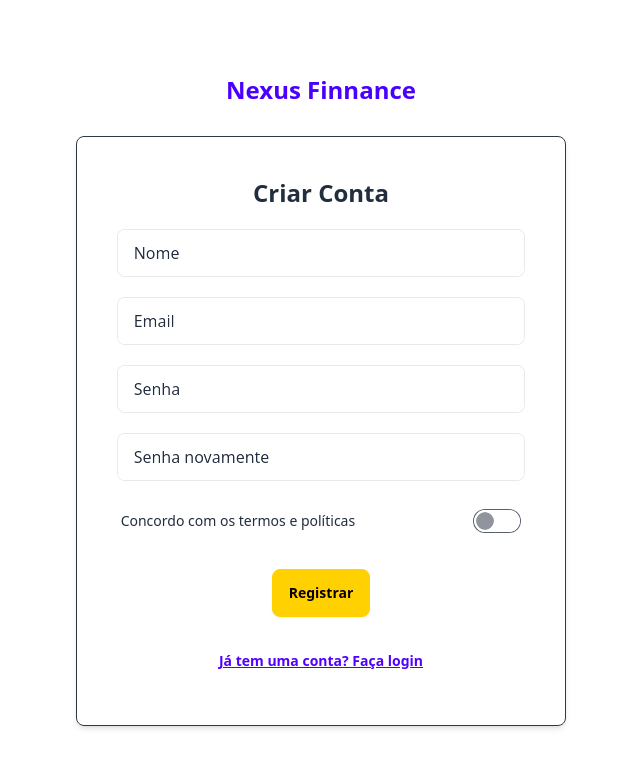
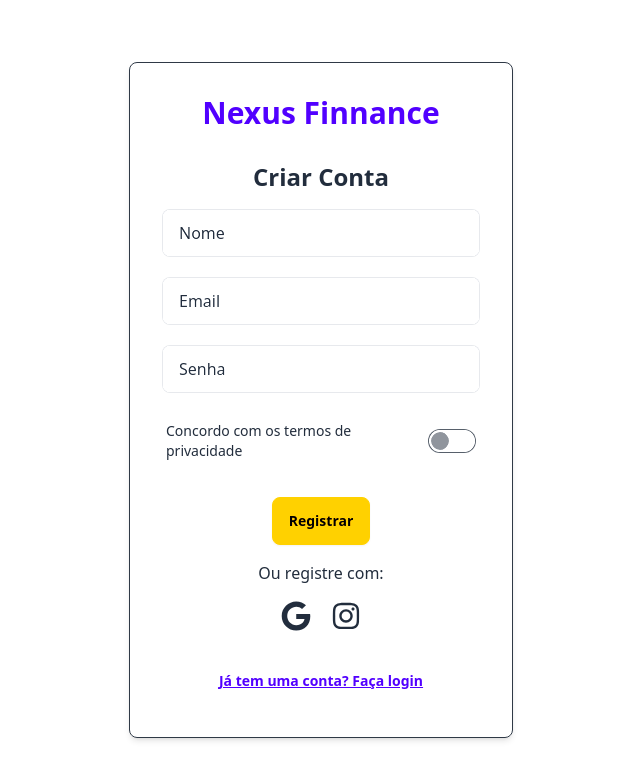
Before and after one commit to AndreXime/NexusFinnance, a Next.js app in the folder Client/: page /acesso in a window 1280 px wide. Both pictures are taken after a click on the button "Ainda não tem uma conta? Registre-se". Shown: the top 780 px of the page, without its empty margins (319-959 px from the left). Built offline with nearby package versions, Linux system fonts and the light colour scheme.

Commit message:
Update Client: dependencias atualizadas, e react-icons adicionado

```diff
--- a/Client/src/app/acesso/page.tsx
+++ b/Client/src/app/acesso/page.tsx
@@ -1,7 +1,7 @@
 "use client";
 import { useState } from "react";
 import Popup from "../../components/popup";
-import { IconBrandGoogle, IconBrandInstagram } from "@tabler/icons-react";
+import { FaGoogle, FaInstagram } from "react-icons/fa";
 
 const LoginPage: React.FC = () => {
   const [isRegistering, setIsRegistering] = useState(false);
@@ -75,21 +75,57 @@ const LoginPage: React.FC = () => {
   };
 
   return (
-    <>
     <main className="flex flex-col justify-center items-center h-[85vh] md:h-screen">
-        <h3 className="text-2xl font-extrabold text-center mb-[30px] text-primary">Nexus Finnance</h3>
-        <div className="border border-neutral brightness-110 p-10 shadow-md rounded-lg">
+      <div className="border border-neutral brightness-110 p-8 w-96 shadow-md rounded-lg">
+        <h3 className="text-3xl font-extrabold text-center mb-[30px] text-primary">Nexus Finnance</h3>
         <h1 className="text-center text-2xl mb-4 font-extrabold">
           {isRegistering ? "Criar Conta" : "Entrar"}
         </h1>
         {isRegistering ? (
           <>
             <form onSubmit={submitRegister}>
-                <label className="input input-bordered flex items-center gap-2 my-5">
+              <label className="input input-bordered flex items-center gap-2">
                 <p className="select-none">Nome</p>
                 <input type="text" className="grow" name="nome" required />
               </label>
 
+              <label className="input input-bordered flex items-center gap-2 mt-5">
+                <p className="select-none">Email</p>
+                <input type="email" className="grow" name="email" required />
+              </label>
+
+              <label className="input input-bordered flex items-center gap-2 my-5">
+                <p className="select-none">Senha</p>
+                <input type="password" className="grow" name="senha" required />
+              </label>
+
+              <label className="label cursor-pointer mb-5">
+                <span className="label-text mr-2">Concordo com os termos de privacidade </span>
+                <input type="checkbox" name="lembrar" className="toggle" />
+              </label>
+
+              <label className="label flex justify-center items-center">
+                <button type="submit" className="btn btn-warning">
+                  Registrar
+                </button>
+              </label>
+
+              <label className="label flex flex-col">
+                Ou registre com:
+                <div className="pt-4">
+                  <button type="submit" className="mr-5">
+                    <FaGoogle size={30} />
+                  </button>
+                  <button type="submit">
+                    <FaInstagram size={30} />
+                  </button>
+                </div>
+              </label>
+            </form>
+          </>
+        ) : (
+          <>
+            <form onSubmit={submitLogin}>
               <label className="input input-bordered flex items-center gap-2">
                 <p className="select-none">Email</p>
                 <input type="email" className="grow" name="email" required />
@@ -100,43 +136,13 @@ const LoginPage: React.FC = () => {
                 <input type="password" className="grow" name="senha" required />
               </label>
 
-                <label className="input input-bordered flex items-center gap-2 mb-5">
-                  <p className="select-none">Senha novamente</p>
-                  <input type="password" className="grow" name="senhaConfirm" required />
-                </label>
-
-                <label className="label cursor-pointer mb-5">
-                  <span className="label-text">Concordo com os termos e políticas</span>
-                  <input type="checkbox" name="lembrar" className="toggle" />
-                </label>
-
-                <label className="label flex justify-center items-center">
-                  <button type="submit" className="btn btn-warning">
-                    Registrar
-                  </button>
-                </label>
-              </form>
-            </>
-          ) : (
-            <>
-              <form onSubmit={submitLogin}>
-                <label className="input input-bordered flex items-center gap-2">
-                  <p className="select-none">Email</p>
-                  <input type="email" className="form-control" name="email" required />
-                </label>
-
-                <label className="input input-bordered flex items-center gap-2 my-5">
-                  <p className="select-none">Senha</p>
-                  <input type="password" className="form-control" name="senha" required />
-                </label>
-
               <label className="label cursor-pointer mb-5">
                 <span className="label-text">Lembrar de mim</span>
                 <input type="checkbox" name="lembrar" className="toggle" />
               </label>
 
               <label className="label flex justify-center items-center">
-                  <button type="submit" className="btn btn-warning w-100">
+                <button type="submit" className="btn btn-warning">
                   Entrar
                 </button>
               </label>
@@ -145,10 +151,10 @@ const LoginPage: React.FC = () => {
                 Ou entre com:
                 <div className="pt-4">
                   <button type="submit" className="mr-5">
-                      <IconBrandGoogle size={35} />
+                    <FaGoogle size={30} />
                   </button>
-                    <button type="submit" className="">
-                      <IconBrandInstagram size={35} />
+                  <button type="submit">
+                    <FaInstagram size={30} />
                   </button>
                 </div>
               </label>
@@ -163,7 +169,6 @@ const LoginPage: React.FC = () => {
         </div>
       </div>
     </main>
-    </>
   );
 };
 export default LoginPage;
--- a/Client/src/app/page.tsx
+++ b/Client/src/app/page.tsx
@@ -2,7 +2,7 @@
 import Footer from "../components/footer";
 import Navbar from "../components/navbar";
 import Link from "next/link";
-import { IconArrowRight } from "@tabler/icons-react";
+import { FaArrowRight } from "react-icons/fa";
 import Image from "next/image";
 
 const HomePage = () => {
@@ -18,7 +18,7 @@ const HomePage = () => {
                 Simplificando a gestão para você focar no que realmente importa!
               </h3>
               <Link href={"/demonstracao"} className="btn btn-info">
-                <IconArrowRight />
+                <FaArrowRight size={17} />
                 Veja uma demonstração
               </Link>
             </div>
@@ -184,9 +184,15 @@ const HomePage = () => {
             Nossos planos de assinaturas
           </h1>
           <div className="flex flex-col md:flex-row gap-4">
-            <div className="card bg-base-100 w-96 shadow-xl border border-dashed">
+            <div className="card bg-base-100 w-80 shadow-xl border border-solid">
               <figure className="px-10 pt-10">
-                <Image src="/gratuito.svg" height={100} alt="Foto de um individuo" className="rounded-xl" />
+                <Image
+                  src="/gratuito.svg"
+                  height={100}
+                  width={300}
+                  alt="Foto de um individuo"
+                  className="rounded-xl"
+                />
               </figure>
               <div className="card-body items-center text-center">
                 <h2 className="card-title text-accent">Individual</h2>
@@ -196,9 +202,15 @@ const HomePage = () => {
                 </div>
               </div>
             </div>
-            <div className="card bg-base-100 w-96 shadow-xl border border-dashed">
+            <div className="card bg-base-100 w-80 shadow-xl border border-solid">
               <figure className="px-10 pt-10">
-                <Image src="/pequeno.svg" alt="Foto de um time pequeno" className="rounded-xl" />
+                <Image
+                  src="/pequeno.svg"
+                  height={100}
+                  width={300}
+                  alt="Foto de um time pequeno"
+                  className="rounded-xl"
+                />
               </figure>
               <div className="card-body items-center text-center">
                 <h2 className="card-title text-secondary">Startup</h2>
@@ -208,11 +220,12 @@ const HomePage = () => {
                 </div>
               </div>
             </div>
-            <div className="card bg-base-100 w-96 shadow-xl border border-dashed">
+            <div className="card bg-base-100 w-80 shadow-xl border border-solid">
               <figure className="px-10 pt-10">
                 <Image
                   src="/enterprise.svg"
                   height={100}
+                  width={300}
                   alt="Foto de um time empresarial"
                   className="rounded-xl"
                 />
--- a/Client/src/components/footer.tsx
+++ b/Client/src/components/footer.tsx
@@ -1,4 +1,4 @@
-import { IconBrandFacebook, IconBrandInstagram, IconBrandTwitter } from "@tabler/icons-react";
+import { FaGoogle, FaInstagram, FaTwitter } from "react-icons/fa";
 
 const Footer: React.FC = () => {
   return (
@@ -8,13 +8,13 @@ const Footer: React.FC = () => {
       </aside>
       <nav className="grid-flow-col gap-4 md:place-self-center justify-self-center md:justify-self-end">
         <a>
-          <IconBrandFacebook />
+          <FaGoogle />
         </a>
         <a>
-          <IconBrandInstagram />
+          <FaInstagram />
         </a>
         <a>
-          <IconBrandTwitter />
+          <FaTwitter />
         </a>
       </nav>
     </footer>
--- a/Client/src/components/navbar.tsx
+++ b/Client/src/components/navbar.tsx
@@ -1,6 +1,7 @@
 "use client";
 import Link from "next/link";
-import { IconMenu2, IconRocket } from "@tabler/icons-react";
+import { FaBars } from "react-icons/fa"
+import { FaRocket as Rocket} from "react-icons/fa";
 
 const Navbar: React.FC = () => {
   const mudarTema = (tema: string) => {
@@ -14,7 +15,7 @@ const Navbar: React.FC = () => {
         <div className="navbar-start">
           <div className="dropdown">
             <div tabIndex={0} role="button" className="btn btn-ghost lg:hidden">
-              <IconMenu2 />
+              <FaBars />
             </div>
             <ul
               tabIndex={0}
@@ -138,7 +139,7 @@ const Navbar: React.FC = () => {
         </div>
         <div className="navbar-end">
           <Link href={"/acesso"} className="btn btn-secondary">
-            <IconRocket /> Acessar agora
+            <Rocket size={16} /> Acessar agora
           </Link>
         </div>
       </div>
```
Also changed, not shown: Client/package.json (+5 -5 lines), 2 other files (tests, documents, lock files or other folders). Lines whose indentation alone changed are shown as unchanged.
